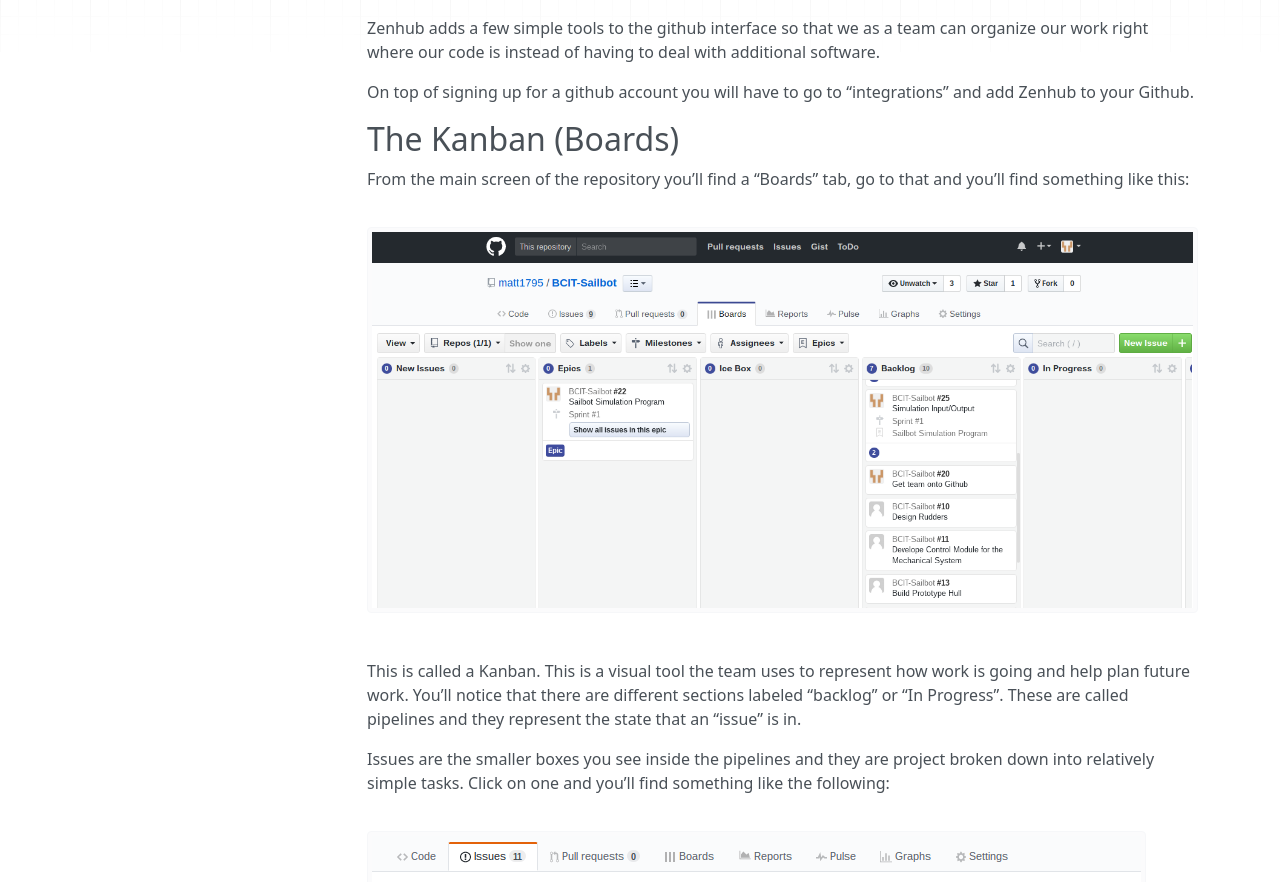
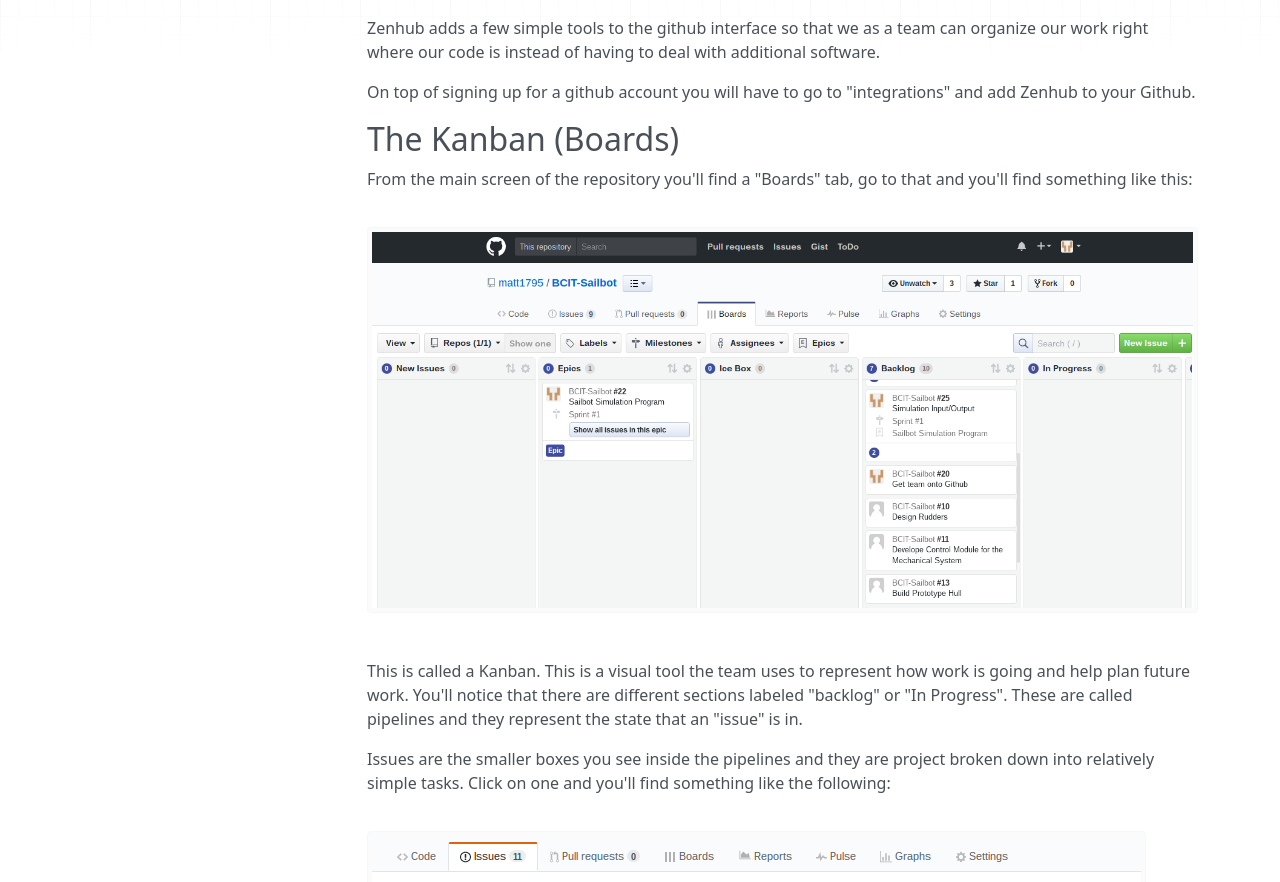
Before and after one commit to mattnite/BCIT-Sailbot, an MkDocs documentation site: the page built from docs/team/zenhub.md, in a window 1280 px wide and 1400 px high. Shown: the part 254-1136 px from the top of the window. Built offline with MkDocs 1.6.1, drawn with Linux system fonts in a browser that asks for light colours; nearby versions of some CDN libraries; old or Windows-style settings are respelled for this version of MkDocs; some of the changed text lies outside the part shown.

```diff
--- a/mkdocs.yml
+++ b/mkdocs.yml
@@ -16,6 +16,3 @@
     - Using Zenhub: 'team/zenhub.md'
     - Coding Standard: 'team/standard.md'
     - Testing: 'team/testing.md'
-
-markdown_extensions:
-    - smarty
```
